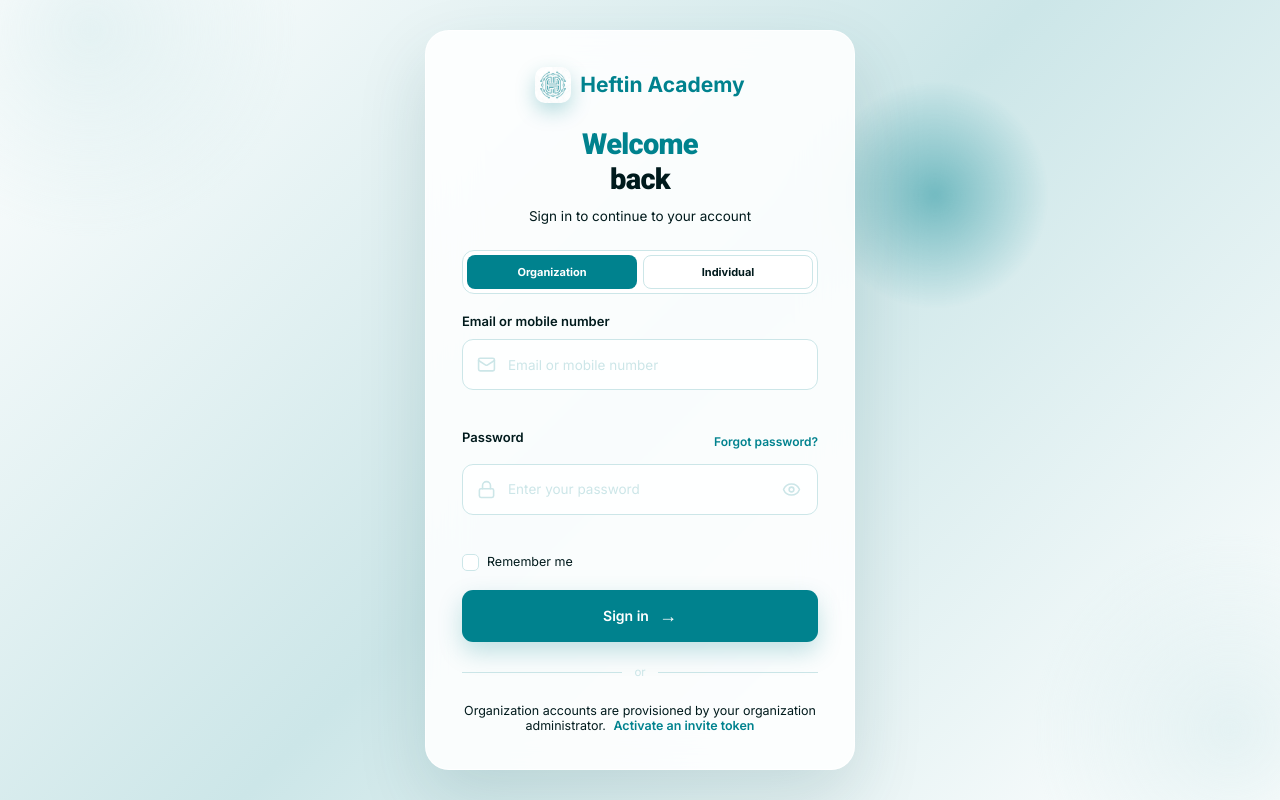
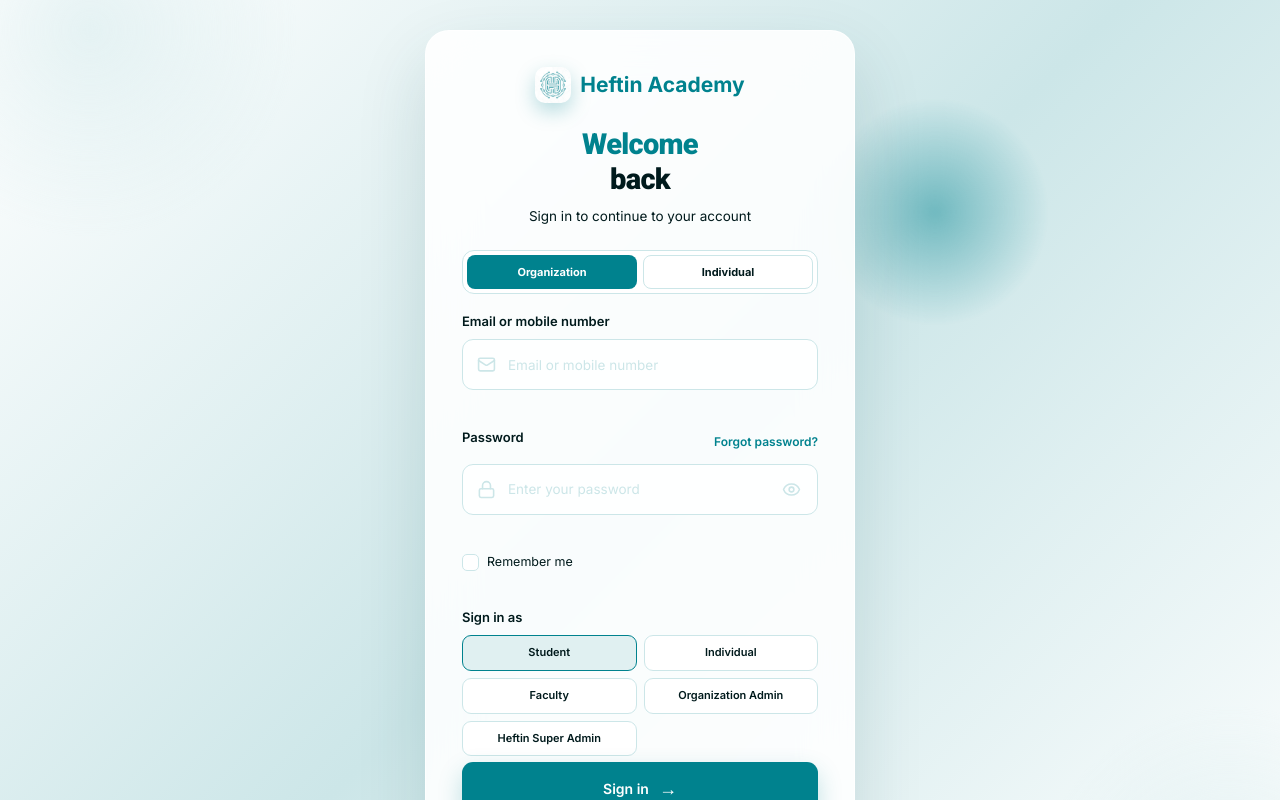
Before and after one commit to nehal1222/HeftinFront-end, a React (Vite) app: page /login in a window 1280 px wide. Shown: the top 800 px of the page. Built offline with nearby package versions, Linux system fonts and the light colour scheme; no server answers.

Commit message:
feat(auth): add role selector to login page matching ui design

```diff
--- a/src/index.css
+++ b/src/index.css
@@ -595,6 +595,67 @@ button {
   text-align: left;
 }
 
+.login-role-group {
+  margin-top: 18px;
+  margin-bottom: 6px;
+}
+
+.login-role-label {
+  display: block;
+  font-size: 13px;
+  font-weight: 600;
+  color: var(--color-foreground-strong, #001a1c);
+  margin-bottom: 8px;
+}
+
+.login-role-select {
+  display: grid;
+  grid-template-columns: repeat(2, minmax(0, 1fr));
+  gap: 8px;
+}
+
+.login-role-option {
+  cursor: pointer;
+  position: relative;
+}
+
+.login-role-option input {
+  position: absolute;
+  opacity: 0;
+  pointer-events: none;
+}
+
+.login-role-option span {
+  display: flex;
+  align-items: center;
+  justify-content: center;
+  border: 1px solid var(--color-border, #cce6e8);
+  border-radius: 9px;
+  padding: 10px 8px;
+  background: var(--color-surface-elevated, #fff);
+  color: var(--color-foreground, #003439);
+  font-size: 11px;
+  font-weight: 600;
+  line-height: 1.25;
+  text-align: center;
+  transition: border-color 0.2s ease, background-color 0.2s ease, color 0.2s ease;
+  user-select: none;
+}
+
+.login-role-option:hover span {
+  border-color: var(--color-primary, #00828e);
+}
+
+.login-role-option input:checked + span {
+  border-color: var(--color-primary, #00828e);
+  background: rgba(0, 130, 142, 0.1);
+  color: var(--color-primary-shade-4, #003439);
+}
+
+.login-role-option input:focus-visible + span {
+  box-shadow: 0 0 0 3px rgba(0, 130, 142, 0.15);
+}
+
 .login-role-header {
   display: flex;
   align-items: center;
--- a/src/pages/LoginPage.tsx
+++ b/src/pages/LoginPage.tsx
@@ -1,5 +1,5 @@
 import { useEffect, useState, type FormEvent } from 'react'
-import { Link, useLocation, useNavigate } from 'react-router-dom'
+import { Link, useLocation, useNavigate, useSearchParams } from 'react-router-dom'
 import { Eye, EyeOff, Lock, Mail } from 'lucide-react'
 import { Button } from '@/components/ui/Button'
 import { Input } from '@/components/ui/Input'
@@ -8,12 +8,29 @@ import { getErrorMessage, getFieldErrors } from '@/lib/axios'
 import { useAuth } from '@/contexts/useAuth'
 
 type AccountType = 'organization' | 'individual'
+type LoginRole = 'student' | 'individual' | 'faculty' | 'org_admin' | 'super_admin'
+
+const LOGIN_ROLES: { value: LoginRole; label: string }[] = [
+  { value: 'student', label: 'Student' },
+  { value: 'individual', label: 'Individual' },
+  { value: 'faculty', label: 'Faculty' },
+  { value: 'org_admin', label: 'Organization Admin' },
+  { value: 'super_admin', label: 'Heftin Super Admin' },
+]
 
 export function LoginPage() {
   const navigate = useNavigate()
   const location = useLocation()
+  const [searchParams] = useSearchParams()
   const { login: authenticate } = useAuth()
   const [accountType, setAccountType] = useState<AccountType>('organization')
+  const roleParam = searchParams.get('role') as LoginRole | null
+  const [selectedRole, setSelectedRole] = useState<LoginRole>(() => {
+    if (roleParam && LOGIN_ROLES.some((r) => r.value === roleParam)) {
+      return roleParam
+    }
+    return 'student'
+  })
   const [login, setLogin] = useState('')
   const [password, setPassword] = useState('')
   const [showPassword, setShowPassword] = useState(false)
@@ -49,6 +66,8 @@ export function LoginPage() {
       if (typeof response.access_token !== 'string' || !response.access_token.trim()) {
         throw new Error('Sign-in failed because the server did not return an access token.')
       }
+
+      localStorage.setItem('heftinRole', selectedRole)
 
       const params = new URLSearchParams(location.search)
       const returnTo = params.get('returnTo') ?? params.get('from')
@@ -164,6 +183,24 @@ export function LoginPage() {
                 <span>Remember me</span>
               </label>
 
+              <div className="login-role-group">
+                <span className="login-role-label">Sign in as</span>
+                <div className="login-role-select" role="radiogroup" aria-label="Choose your role">
+                  {LOGIN_ROLES.map((r) => (
+                    <label key={r.value} className="login-role-option">
+                      <input
+                        type="radio"
+                        name="login-role"
+                        value={r.value}
+                        checked={selectedRole === r.value}
+                        onChange={() => setSelectedRole(r.value)}
+                      />
+                      <span>{r.label}</span>
+                    </label>
+                  ))}
+                </div>
+              </div>
+
               <Button className="login-submit" disabled={isSubmitting} type="submit">
                 <span>{isSubmitting ? 'Signing in...' : 'Sign in'}</span>
                 <span className="login-submit-arrow" aria-hidden="true">→</span>
```
